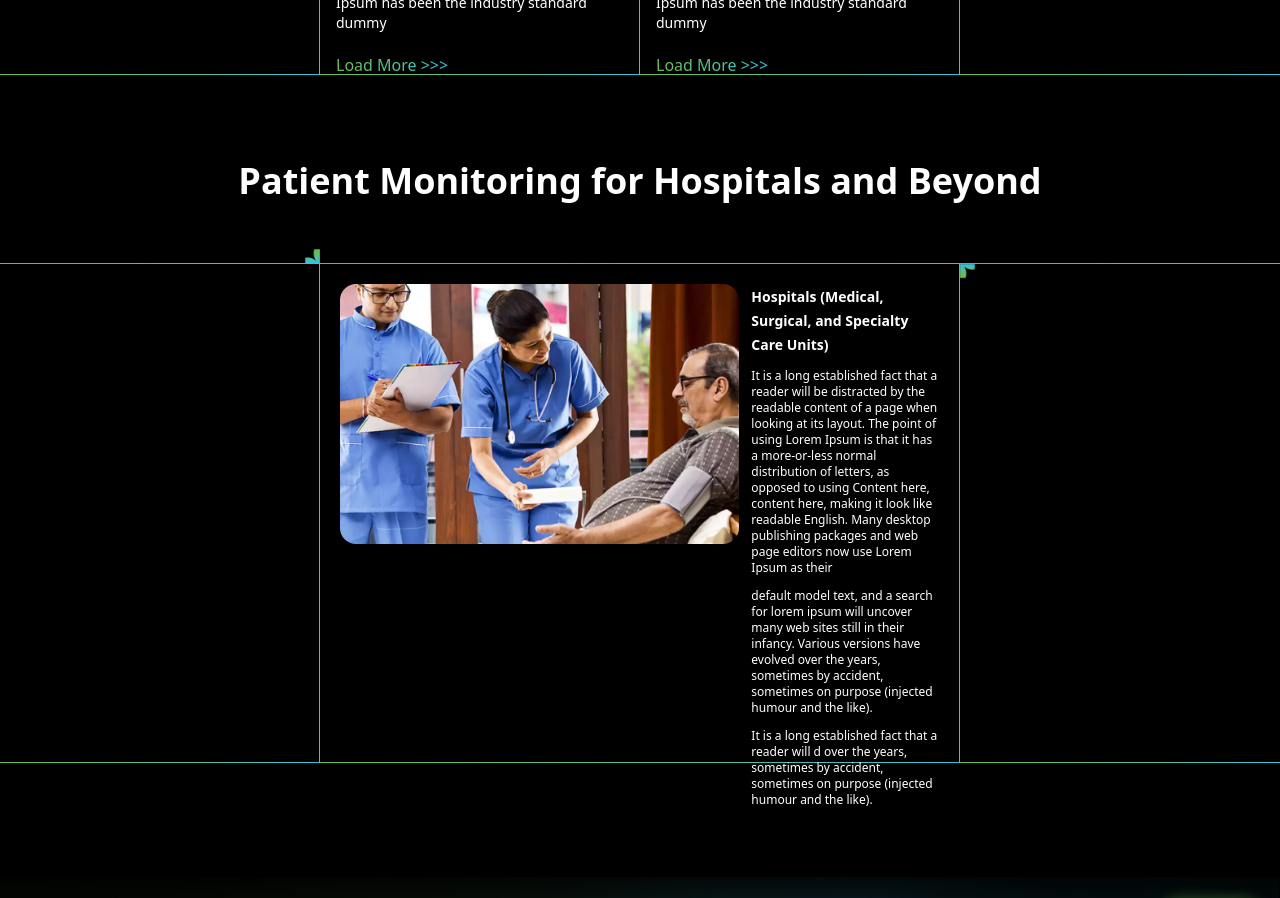
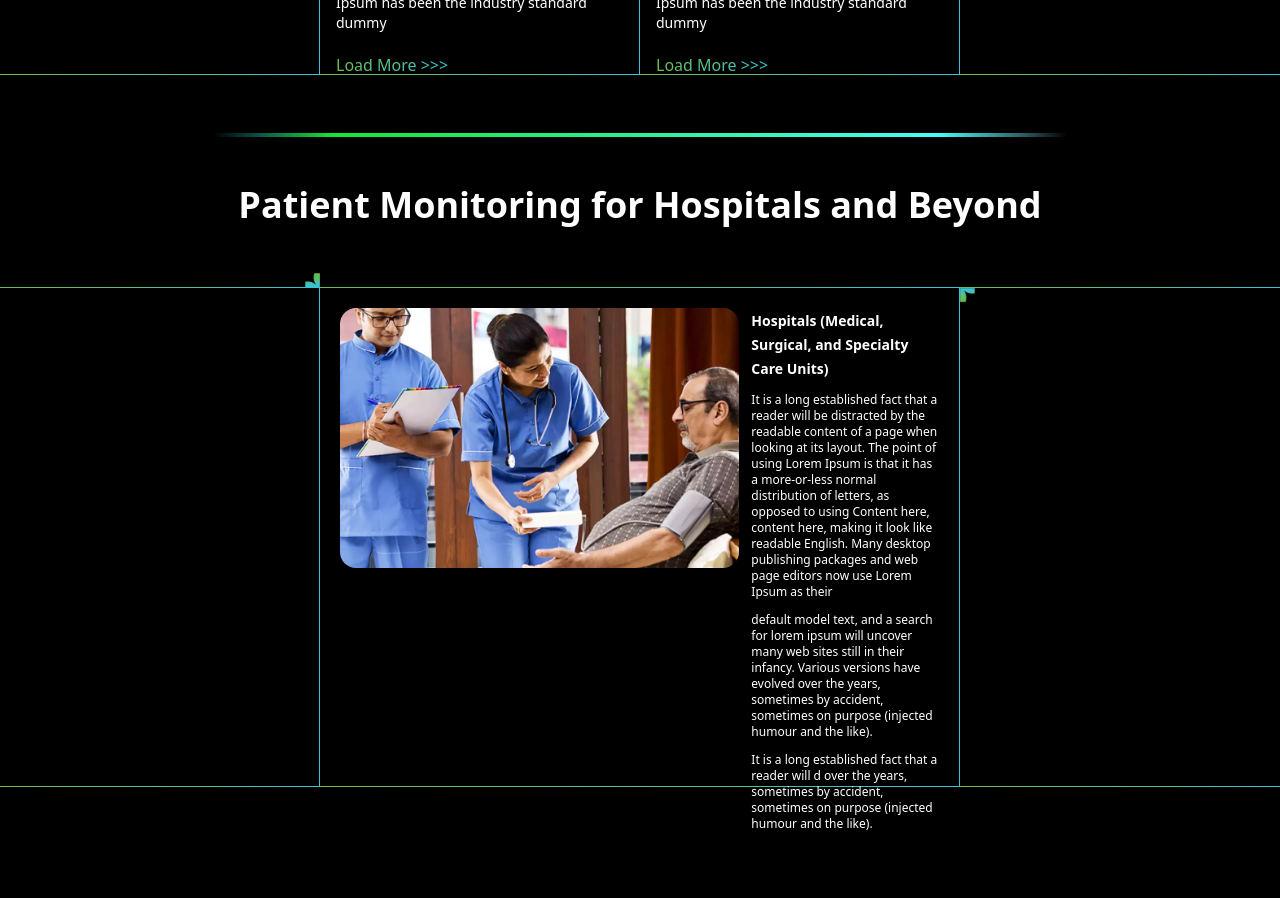
Before and after one commit to akhilr22/schutzen, a Next.js app: page /solutions in a window 1280 px wide. Shown: the part 1180-2078 px from the top of the page. Built offline with nearby package versions, Linux system fonts and the light colour scheme.

Commit message:
Removed unused imports

```diff
--- a/src/app/solutions/page.tsx
+++ b/src/app/solutions/page.tsx
@@ -1,6 +1,6 @@
 import Image from 'next/image'
 import React from 'react'
-import { homePageData } from "./../data/Data";
+// import { homePageData } from "./../data/Data";
 
  import cornerImg from "@/app/assets/box-icon-preview.png";
  import footerImg from "@/app/assets/Schutzen Website.pdf-image-002.jpg";
@@ -264,10 +264,10 @@ export default function page() {
           </div>
         </div>
       </div>
-      {/* <div
+      <div
         className="stripe_line h-1 w-2/3 mx-auto rounded-full my-5 scroll_animate overflow-x-hidden"
         data-aos="fade-right"
-      ></div>  */}
+      ></div>
       {/* <div className="text-center justify-center scroll_animate overflow-x-hidden">
         <h1 className="font-bold text-2xl sm:text-3xl md:text-4xl xl:text-5xl py-2" data-aos="zoom-in-up">
           Wireless Vital Signs Monitoring
```
